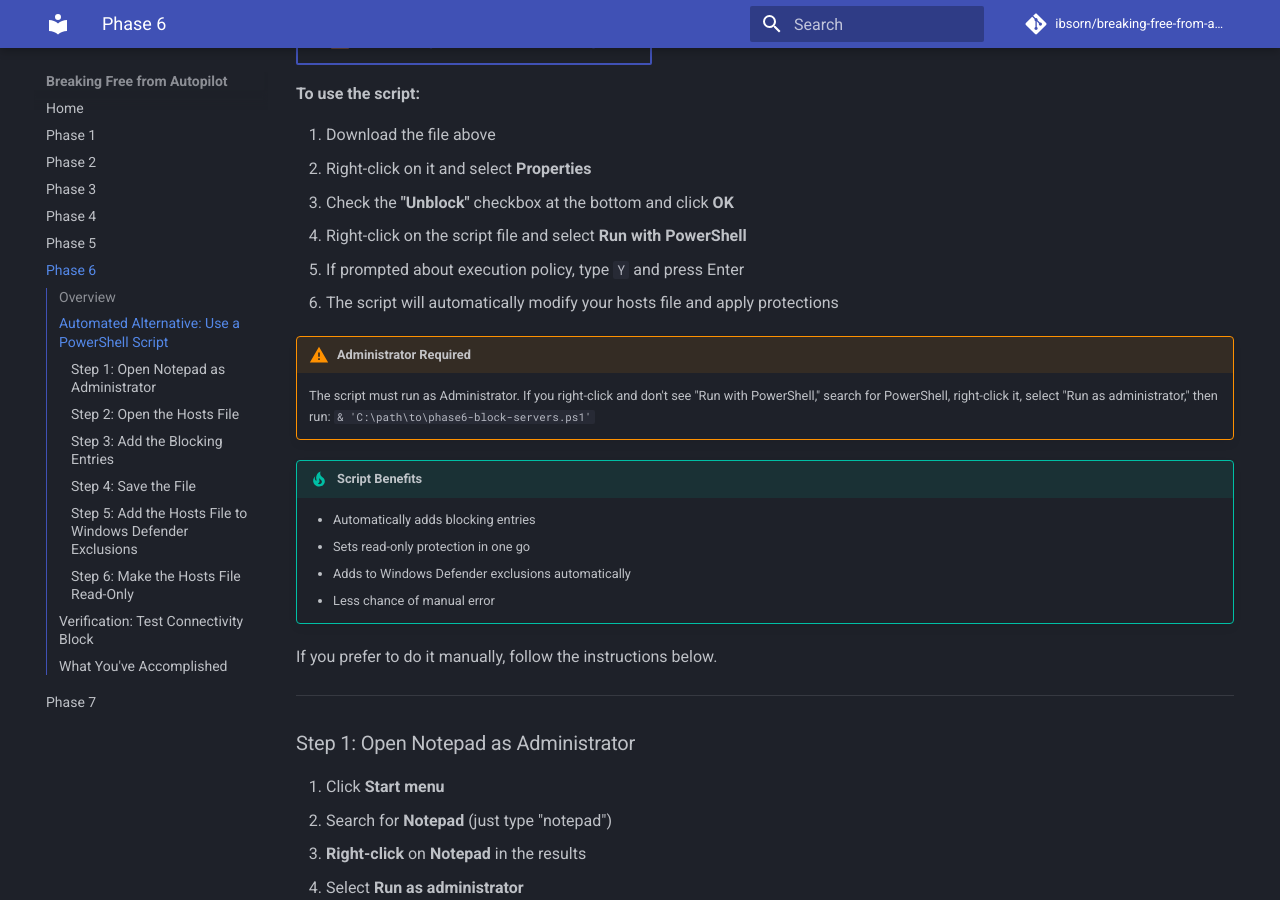
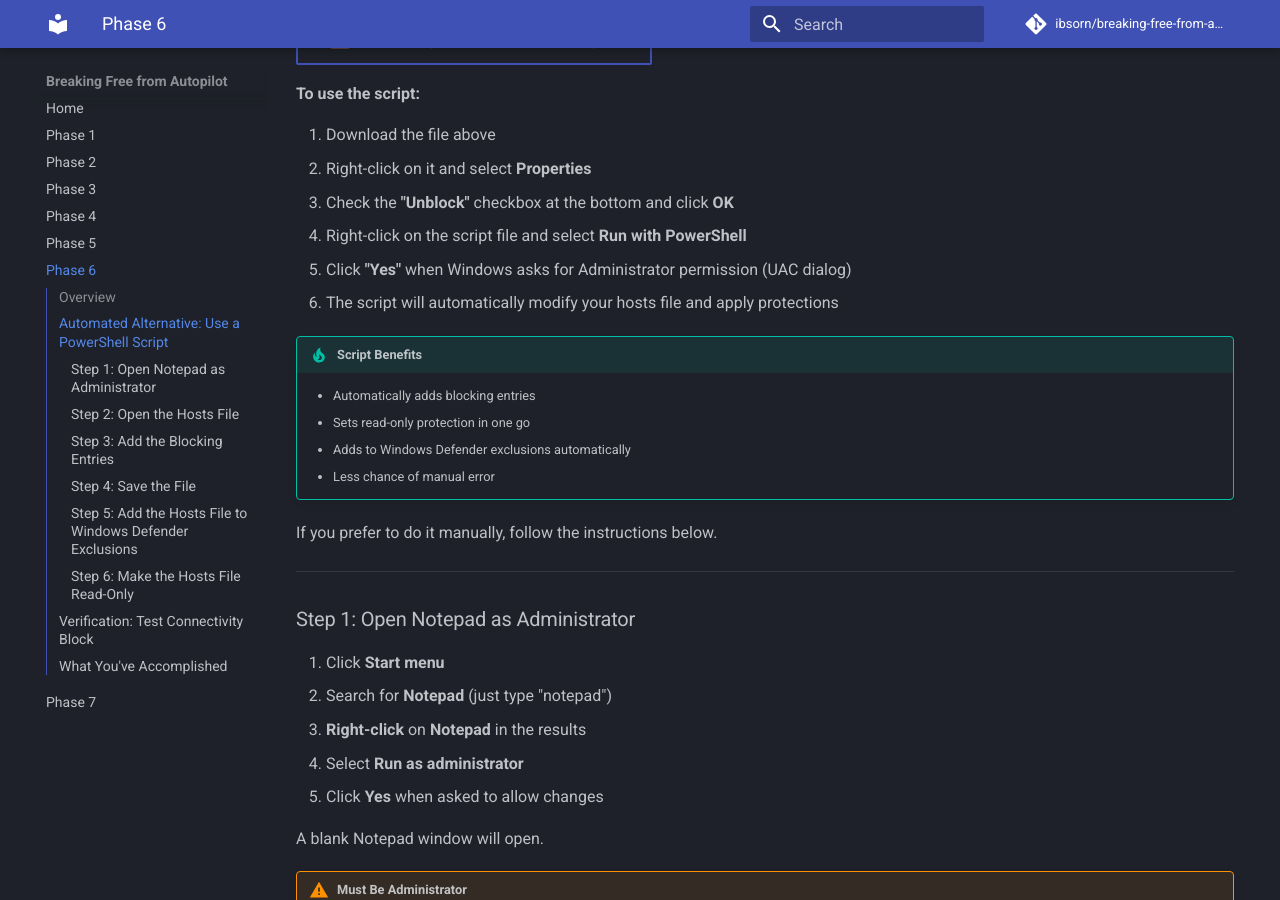
Before and after one commit to ibsorn/A-complete-guide-about-blocking-Autopilot-MDM-Azure, an MkDocs documentation site: the page built from docs/phase6.md, in a window 1280 px wide and 900 px high, scrolled down 751 px. Built offline with MkDocs 1.6.1 and Material for MkDocs 9.7.7, drawn with Linux system fonts in a browser that asks for light colours; comment, search, counter and statistics services are not loaded.

Commit message:
Implemented authomatic asking of administrator rights for scripts

```diff
--- a/docs/phase6.md
+++ b/docs/phase6.md
@@ -38,11 +38,8 @@
 2. Right-click on it and select **Properties**
 3. Check the **"Unblock"** checkbox at the bottom and click **OK**
 4. Right-click on the script file and select **Run with PowerShell**
-5. If prompted about execution policy, type `Y` and press Enter
+5. Click **"Yes"** when Windows asks for Administrator permission (UAC dialog)
 6. The script will automatically modify your hosts file and apply protections
-
-!!! warning "Administrator Required"
-    The script must run as Administrator. If you right-click and don't see "Run with PowerShell," search for PowerShell, right-click it, select "Run as administrator," then run: `& 'C:\path\to\phase6-block-servers.ps1'`
 
 !!! tip "Script Benefits"
     - Automatically adds blocking entries
```
Also changed, not shown: docs/phase4.md (+1 -1 lines), docs/phase5.md (+1 -1 lines), 3 other files.
